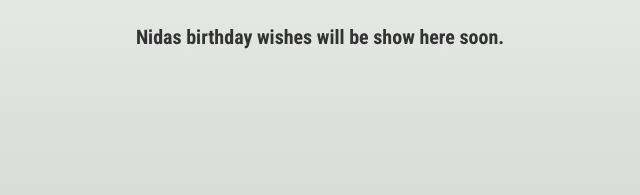
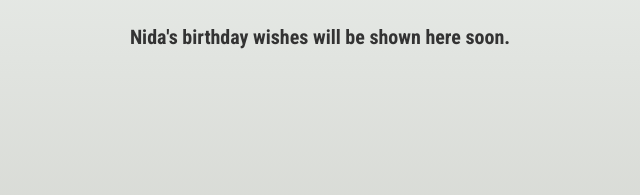
Before and after one commit to luckydye/nida-birthday22, a website built with Vite: page index.html in a window 1280 px wide. Shown: the part 342-537 px from the top of the page, 320-960 px from the left. Built offline with nearby package versions, Linux system fonts and the light colour scheme.

Commit message:
fix typo

```diff
--- a/index.html
+++ b/index.html
@@ -41,7 +41,7 @@
           src="./static/idle.webm"
         ></video>
         <br />
-        <h3>Nidas birthday wishes will be show here soon.</h3>
+        <h3>Nida's birthday wishes will be shown here soon.</h3>
       </center>
     </main>
   </body>
```
